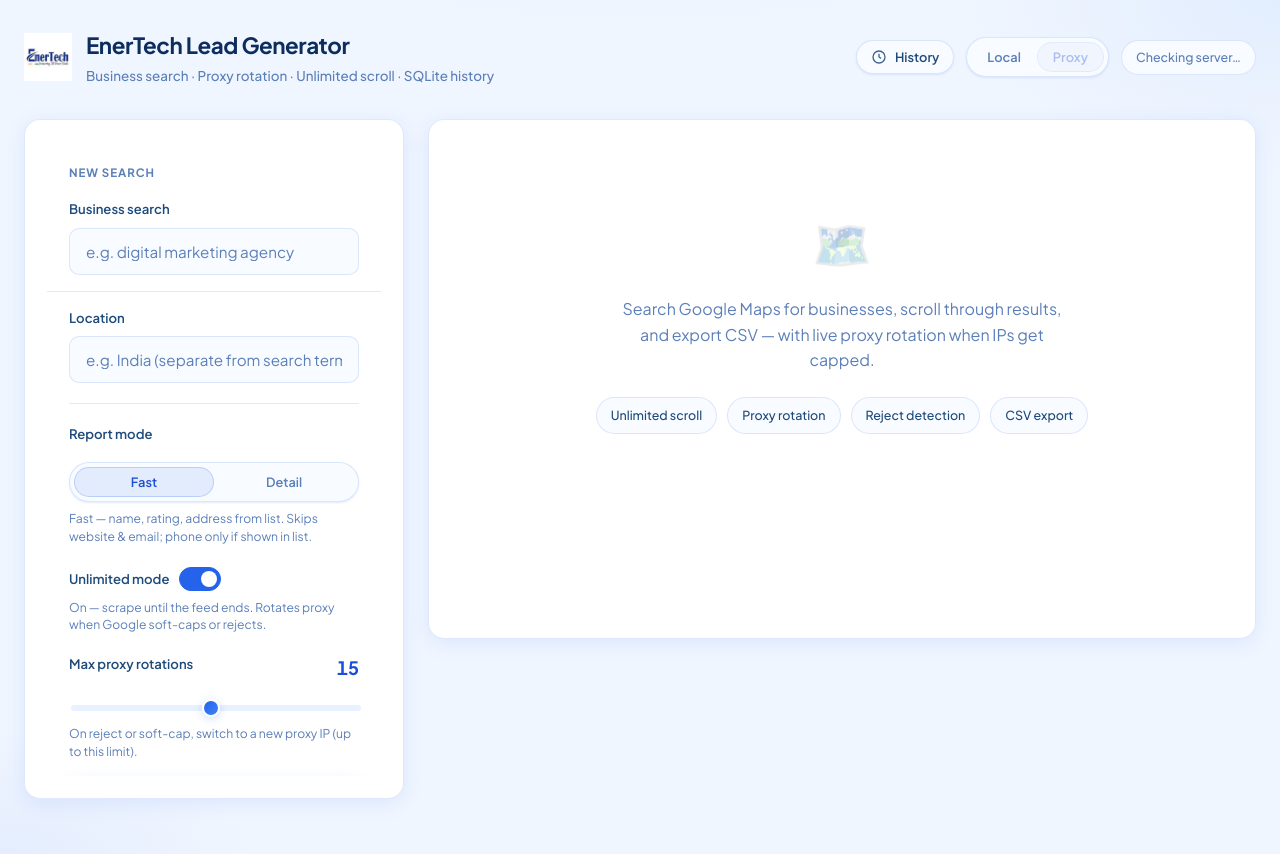
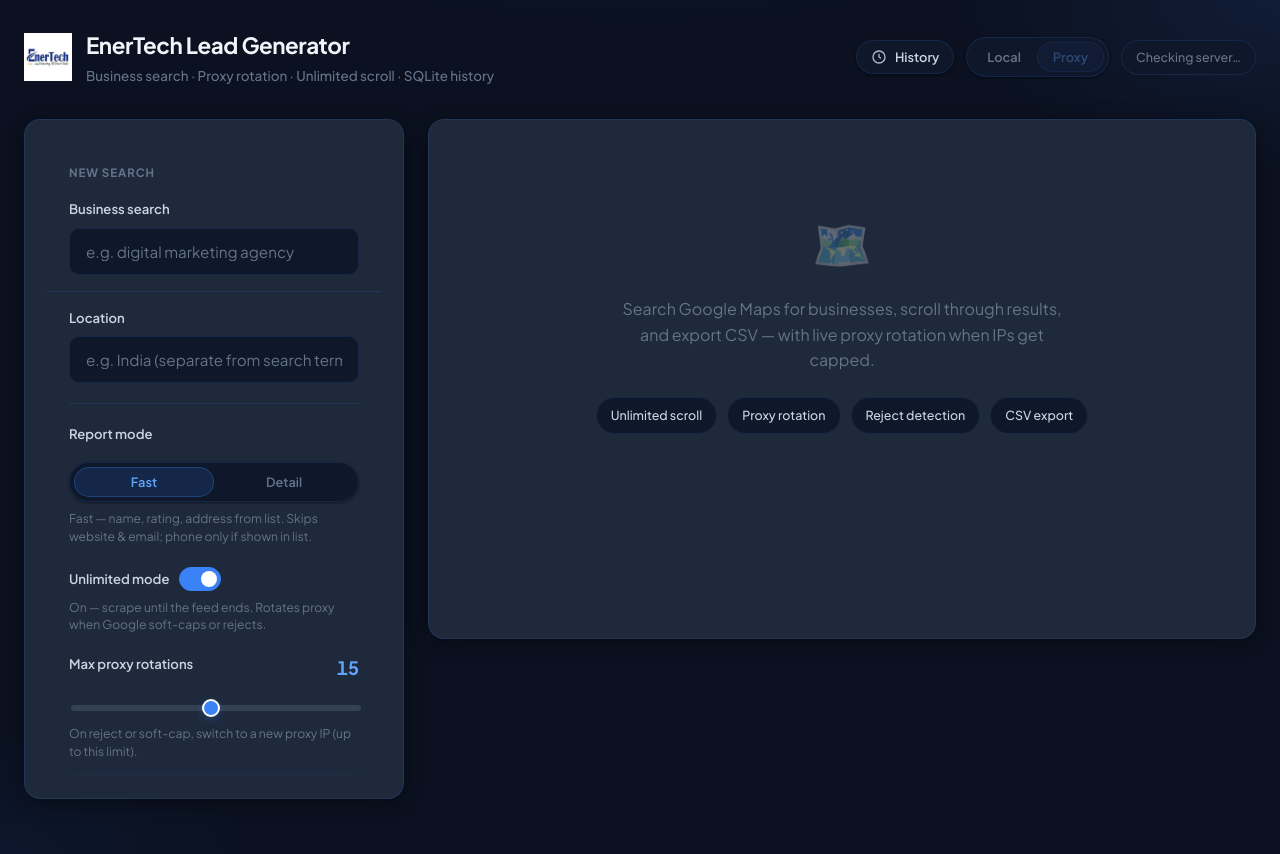
Before and after one commit to ShubhamAnap/Lead-Generation-Using-Google-Map-Scrapping, a website: page public/index.html in a window 1280 px wide. Drawn offline with Linux system fonts and the light colour scheme; no server answers.

Commit message:
feat: convert project to dark theme

```diff
--- a/public/styles.css
+++ b/public/styles.css
@@ -1,31 +1,31 @@
 :root {
-  --bg: #f0f6ff;
-  --bg-mesh-1: rgba(37, 99, 235, 0.1);
-  --bg-mesh-2: rgba(59, 130, 246, 0.08);
-  --surface: #ffffff;
-  --surface-solid: #ffffff;
-  --surface-raised: #f8fbff;
-  --surface-hover: #e8f1ff;
-  --border: rgba(37, 99, 235, 0.14);
-  --border-strong: rgba(37, 99, 235, 0.24);
-  --text: #0c2d5e;
-  --text-secondary: #1e4a7a;
-  --text-muted: #4a6fa5;
-  --muted: #5b7fb8;
-  --accent: #2563eb;
-  --accent-hover: #1d4ed8;
-  --accent-soft: rgba(37, 99, 235, 0.1);
-  --accent-glow: rgba(37, 99, 235, 0.22);
-  --accent2: #1e40af;
-  --accent2-soft: rgba(30, 64, 175, 0.1);
-  --warn: #3b82f6;
-  --error: #1e3a8a;
+  --bg: #0b1120;
+  --bg-mesh-1: rgba(37, 99, 235, 0.15);
+  --bg-mesh-2: rgba(59, 130, 246, 0.1);
+  --surface: #1e293b;
+  --surface-solid: #1e293b;
+  --surface-raised: #0f172a;
+  --surface-hover: #334155;
+  --border: rgba(59, 130, 246, 0.15);
+  --border-strong: rgba(59, 130, 246, 0.3);
+  --text: #f1f5f9;
+  --text-secondary: #cbd5e1;
+  --text-muted: #94a3b8;
+  --muted: #64748b;
+  --accent: #3b82f6;
+  --accent-hover: #60a5fa;
+  --accent-soft: rgba(59, 130, 246, 0.15);
+  --accent-glow: rgba(59, 130, 246, 0.3);
+  --accent2: #818cf8;
+  --accent2-soft: rgba(129, 140, 248, 0.15);
+  --warn: #fbbf24;
+  --error: #ef4444;
   --radius: 16px;
   --radius-sm: 10px;
   --radius-xs: 8px;
-  --shadow-sm: 0 1px 3px rgba(37, 99, 235, 0.08), 0 1px 2px rgba(37, 99, 235, 0.05);
-  --shadow: 0 4px 20px rgba(37, 99, 235, 0.1);
-  --shadow-lg: 0 12px 40px rgba(37, 99, 235, 0.14);
+  --shadow-sm: 0 1px 3px rgba(0, 0, 0, 0.3), 0 1px 2px rgba(0, 0, 0, 0.2);
+  --shadow: 0 4px 20px rgba(0, 0, 0, 0.4);
+  --shadow-lg: 0 12px 40px rgba(0, 0, 0, 0.5);
   --font: "Plus Jakarta Sans", system-ui, sans-serif;
   --mono: "JetBrains Mono", ui-monospace, monospace;
   --transition: 0.2s cubic-bezier(0.4, 0, 0.2, 1);
@@ -96,9 +96,9 @@ header {
   margin: 0 0 16px;
   padding: 12px 16px;
   border-radius: var(--radius-sm);
-  background: rgba(59, 130, 246, 0.1);
-  border: 1px solid rgba(59, 130, 246, 0.22);
-  color: var(--accent-hover);
+  background: rgba(59, 130, 246, 0.15);
+  border: 1px solid rgba(59, 130, 246, 0.3);
+  color: #93c5fd;
   font-size: 0.85rem;
 }
 
@@ -106,8 +106,8 @@ header {
   margin: 0 0 16px;
   padding: 12px 16px;
   border-radius: var(--radius-sm);
-  background: rgba(59, 130, 246, 0.08);
-  border: 1px solid rgba(59, 130, 246, 0.18);
+  background: rgba(59, 130, 246, 0.1);
+  border: 1px solid rgba(59, 130, 246, 0.2);
   color: var(--text-muted);
   font-size: 0.85rem;
   line-height: 1.5;
@@ -155,7 +155,7 @@ header {
 
 .filter-select:focus {
   outline: none;
-  border-color: rgba(37, 99, 235, 0.45);
+  border-color: rgba(59, 130, 246, 0.5);
 }
 
 .filter-count {
@@ -317,7 +317,7 @@ h1 {
 .route-btn.active {
   background: var(--accent-soft);
   color: var(--accent-hover);
-  box-shadow: inset 0 0 0 1px rgba(37, 99, 235, 0.22);
+  box-shadow: inset 0 0 0 1px rgba(59, 130, 246, 0.3);
 }
 
 .route-btn:disabled {
@@ -336,9 +336,9 @@ h1 {
 }
 
 .status-pill.online {
-  color: var(--accent2);
-  border-color: rgba(37, 99, 235, 0.25);
-  background: var(--accent2-soft);
+  color: #a5b4fc;
+  border-color: rgba(99, 102, 241, 0.3);
+  background: rgba(99, 102, 241, 0.15);
 }
 
 .status-pill.online::before {
@@ -347,9 +347,9 @@ h1 {
   width: 6px;
   height: 6px;
   border-radius: 50%;
-  background: var(--accent2);
+  background: #818cf8;
   margin-right: 7px;
-  box-shadow: 0 0 8px var(--accent2);
+  box-shadow: 0 0 8px #818cf8;
   vertical-align: middle;
 }
 
@@ -360,14 +360,14 @@ h1 {
   font-weight: 600;
   font-variant-numeric: tabular-nums;
   background: var(--accent-soft);
-  border: 1px solid rgba(37, 99, 235, 0.28);
+  border: 1px solid rgba(59, 130, 246, 0.3);
   color: var(--accent-hover);
 }
 
 .parallel-pill.waiting {
   background: rgba(59, 130, 246, 0.1);
-  border-color: rgba(59, 130, 246, 0.22);
-  color: var(--accent);
+  border-color: rgba(59, 130, 246, 0.25);
+  color: var(--accent-hover);
 }
 
 /* ── Layout ── */
@@ -495,7 +495,7 @@ input[type="text"]::placeholder {
 }
 
 input[type="text"]:focus {
-  border-color: rgba(37, 99, 235, 0.45);
+  border-color: rgba(59, 130, 246, 0.5);
   box-shadow: 0 0 0 3px var(--accent-soft);
 }
 
```
